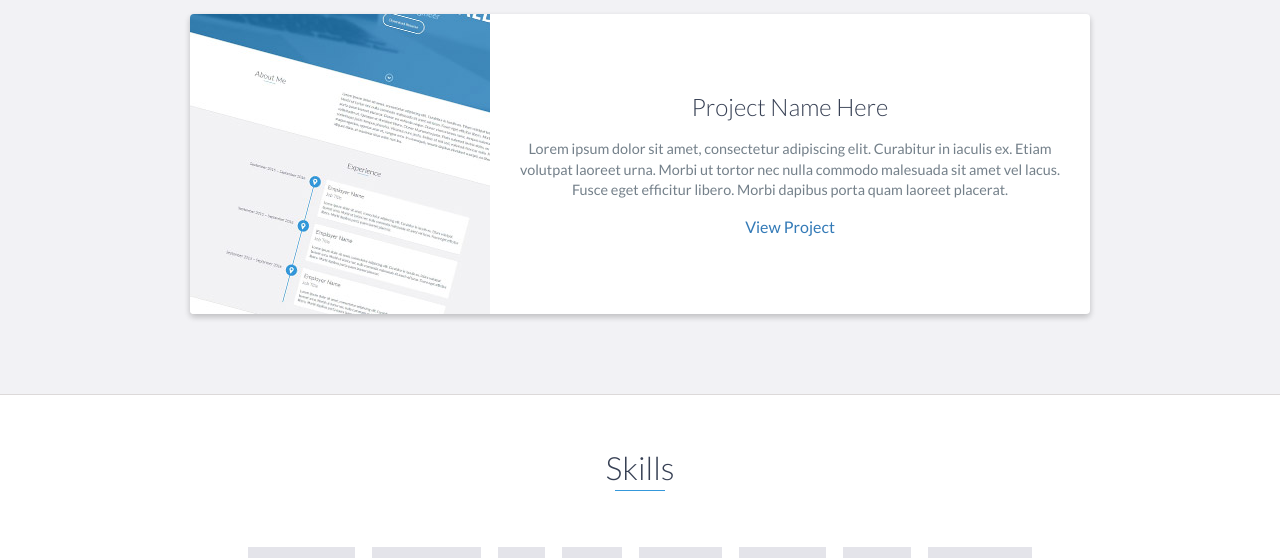
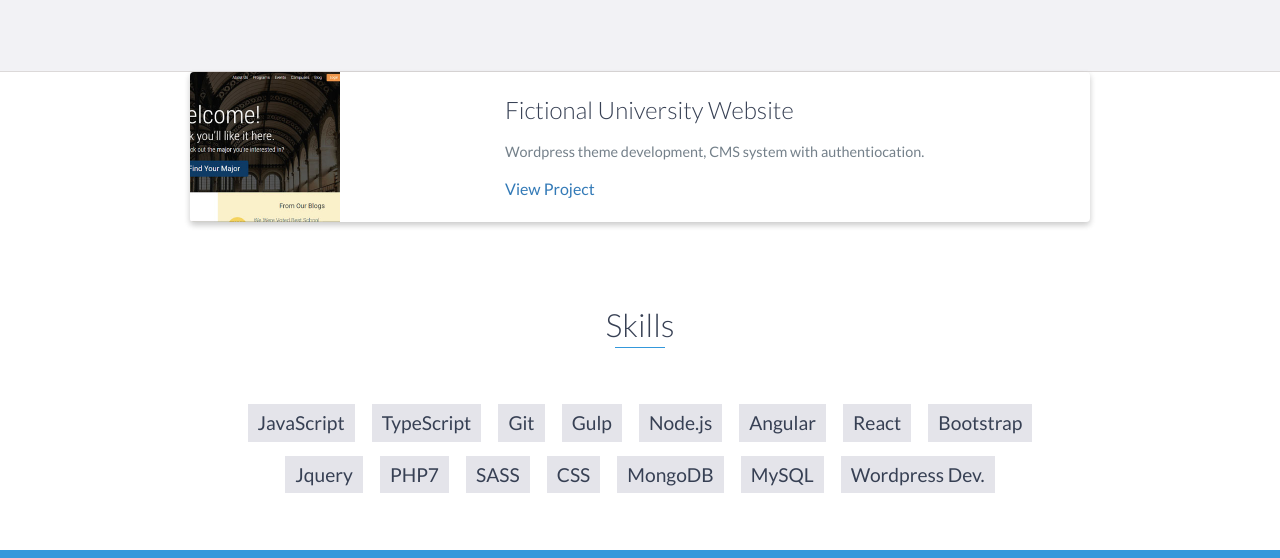
Before and after one commit to Eladahan20/dev-portfolio, a website: page index.html in a window 1280 px wide. Shown: the part 1711-2269 px from the top of the page. Drawn offline with nearby package versions, Linux system fonts and the light colour scheme.

Commit message:
Adding Projects

```diff
--- a/index.html
+++ b/index.html
@@ -101,13 +101,13 @@
 
                 <div class="project shadow-large">
                     <div class="project-image">
-                        <img src="images/project.jpg" />
+                        <img src="images/cms.jpg" style="width: 50%" />
                     </div>
                     <!-- End .project-image -->
                     <div class="project-info">
-                        <h3>Project Name Here</h3>
+                        <h3>PHP CMS system</h3>
                         <p>
-                            Lorem ipsum dolor sit amet, consectetur adipiscing elit. Curabitur in iaculis ex. Etiam volutpat laoreet urna. Morbi ut tortor nec nulla commodo malesuada sit amet vel lacus. Fusce eget efficitur libero. Morbi dapibus porta quam laoreet placerat.
+                            Fully functional PHP based CMS, include authentication, blogging, comments and more.
                         </p>
                         <a href="#">View Project</a>
                     </div>
@@ -118,6 +118,21 @@
         </div>
     </div>
     <!-- End #projects -->
+    <div class="project shadow-large">
+        <div class="project-image">
+            <img src="images/university.jpg" style="width: 50%" />
+        </div>
+        <!-- End .project-image -->
+        <div class="project-info">
+            <h3>Fictional University Website</h3>
+            <p>
+               Wordpress theme development, CMS system with authentiocation.
+            </p>
+            <a href="#">View Project</a>
+        </div>
+        <!-- End .project-info -->
+    </div>
+    <!-- End .project -->
 
     <div id="skills">
         <h2 class="heading">Skills</h2>
```
Also changed, not shown: images/cms.jpg (added), images/logo.jpg, images/university.jpg (added).
